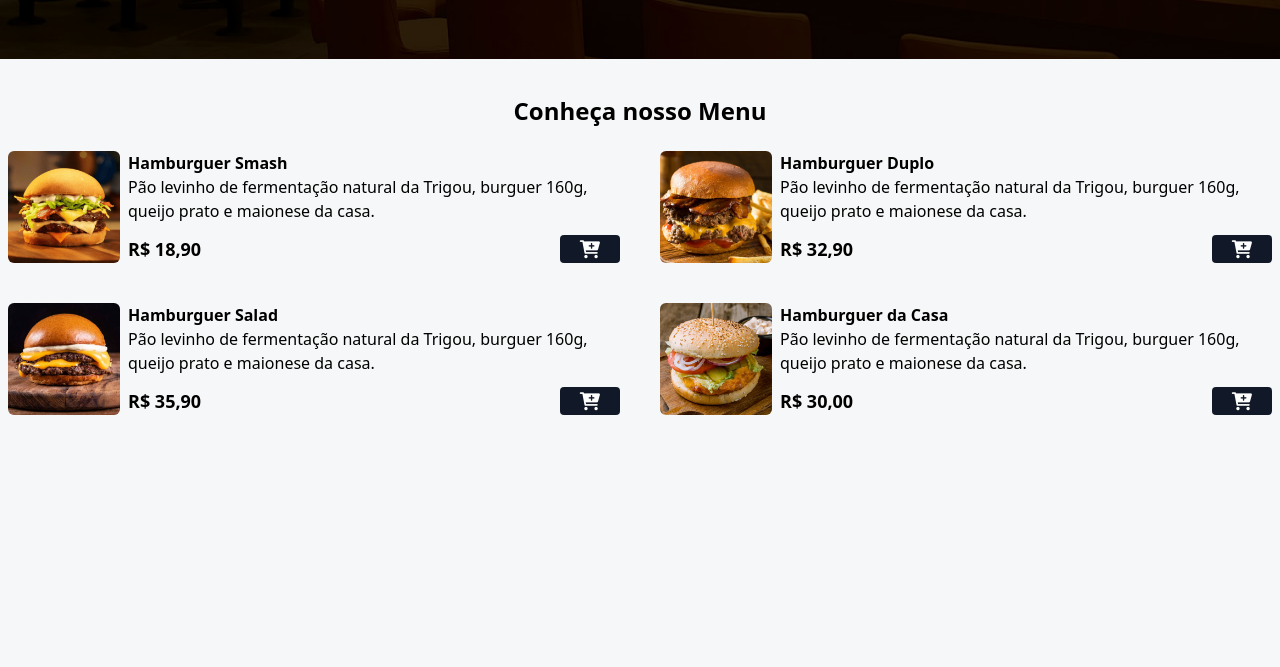
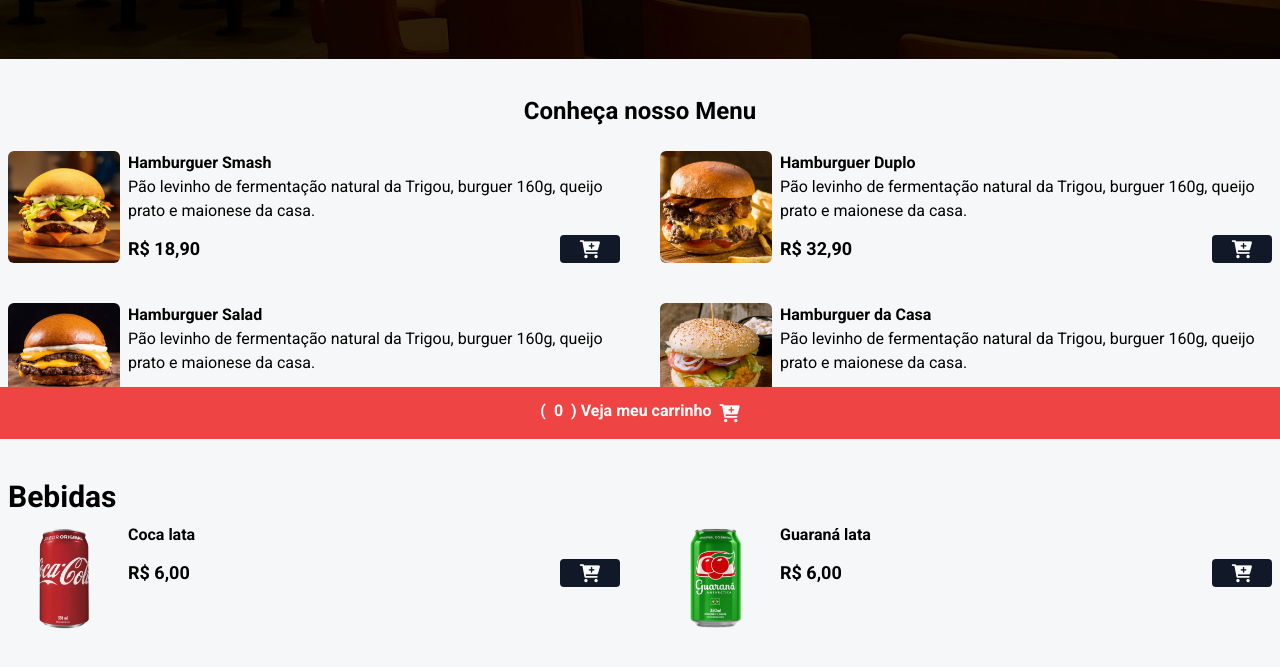
Before and after one commit to gustavopatrocinio/dev-burguer-original, a website: page index.html in a window 1280 px wide. Shown: the part 361-1028 px from the top of the page. Before the commit the page ends 840 px from the top, so only its background shows below. Drawn offline with Linux system fonts and the light colour scheme.

Commit message:
finalização da aula 1

```diff
--- a/index.html
+++ b/index.html
@@ -4,6 +4,9 @@
 <head>
     <meta charset="UTF-8">
     <meta name="viewport" content="width=device-width, initial-scale=1.0">
+    <link rel="preconnect" href="https://fonts.googleapis.com" />
+    <link rel="preconnect" href="https://fonts.gstatic.com" crossorigin />
+    <link href="https://fonts.googleapis.com/css2?family=Roboto:wght@400;500;700&display=swap" rel="stylesheet" />
     <link rel="stylesheet" href="https://cdnjs.cloudflare.com/ajax/libs/font-awesome/6.0.0-beta3/css/all.min.css"
         integrity="sha512-Fo3rlrZj/k7ujTnHg4CGR2D7kSs0v4LLanw2qksYuRlEzO+tcaEPQogQ0KaoGN26/zrn20ImR1DfuLWnOo7aBA=="
         crossorigin="anonymous" referrerpolicy="no-referrer" />
@@ -118,7 +121,84 @@
             </div>
 
         </main>
+
+        <div class="mx-auto max-w-7xl px-2 my-2">
+            <h2 class="font-bold text-3xl">
+                Bebidas
+            </h2>
+        </div>
+
+        <div class="grid grid-cols-1 md:grid-cols-2 gap-7 md:gap-10 mx-auto max-w-7xl px-2 mb-16" id="menu">
+            <div class="flex gap-2 w-full">
+                <img src="./assets/refri-1.png" alt="Coca lata"
+                    class="w-28 h-28 rounded-md hover:scale-110 hover:-rotate-2 duration-300">
+
+                <div class="w-full">
+                    <p class="font-bold">Coca lata</p>
+
+                    <div class="flex items-center gap-2 justify-between mt-3">
+                        <p class="font-bold text-lg">R$ 6,00</p>
+                        <button class="bg-gray-900 px-5 rounded add-to-cart-btn" data-name="Coca lata" data-price="6">
+                            <i class="fa fa-cart-plus text-lg text-white"></i>
+                        </button>
+                    </div>
+                </div>
+
+
+            </div>
+
+            <div class="flex gap-2 w-full">
+                <img src="./assets/refri-2.png" alt="Guaraná lata"
+                    class="w-28 h-28 rounded-md hover:scale-110 hover:-rotate-2 duration-300">
+
+                <div class="w-full">
+                    <p class="font-bold">Guaraná lata</p>
+
+                    <div class="flex items-center gap-2 justify-between mt-3">
+                        <p class="font-bold text-lg">R$ 6,00</p>
+                        <button class="bg-gray-900 px-5 rounded add-to-cart-btn" data-name="Guaraná lata"
+                            data-price="6">
+                            <i class="fa fa-cart-plus text-lg text-white"></i>
+                        </button>
+                    </div>
+                </div>
+
+
+            </div>
+        </div>
     </div>
+
+    <div class="bg-black/50 w-full h-full fixed top-0 left-0 z-[99] items-center justify-center hidden">
+        <div class="bg-white p-5 rounded-md min-w-[90%] md:min-w-[600px]">
+            <h2 class="text-center font-nold text-2xl mb-2">
+                Meu carrinho
+            </h2>
+            <div id="cart-items" class="flex justify-between mb-2 flex-col"></div>
+
+            <p class="font-bold">Total: <span id="cart-total">0.00</span></p>
+
+            <p class="font-bold">Endereço de entrega:</p>
+            <input type="text" placeholder="Digite seu endereço completo..." id="address"
+                class="w-full border-2 p-1 rounded my-1">
+
+            <p class="text-red-500 hidden" id="address-warn">Digite seu endereço completo!</p>
+
+            <div class="flex items-center justify-between mt-5 w-full">
+                <button id="close-modal-btn">Fechar</button>
+                <button id="checkout-btn" class="bg-green-500 text-white px-4 py-1 rounded">Finalizar pedido</button>
+            </div>
+
+        </div>
+
+    </div>
+
+    <footer class="w-full bg-red-500 py-3 fixed bottom-0 z-40 flex items-center justify-center">
+        <button class="flex item-center gap-2 text-white font-bold" id="cart-btn">
+            (<span id="cart-count">0</span>)
+            Veja meu carrinho
+            <i class="fa fa-cart-plus text-lg text-white"></i>
+        </button>
+    </footer>
 
 </body>
 
--- a/tailwind.config.js
+++ b/tailwind.config.js
@@ -2,6 +2,9 @@
 module.exports = {
   content: ["./**/*.{html,js}"],
   theme: {
+    fontFamily: {
+      'sans': ['Roboto', 'sans-serif']
+    },
     extend: {
       backgroundImage: {
         "home": "url('/assets/bg.png')"
```
Also changed, not shown: styles/output.css.
